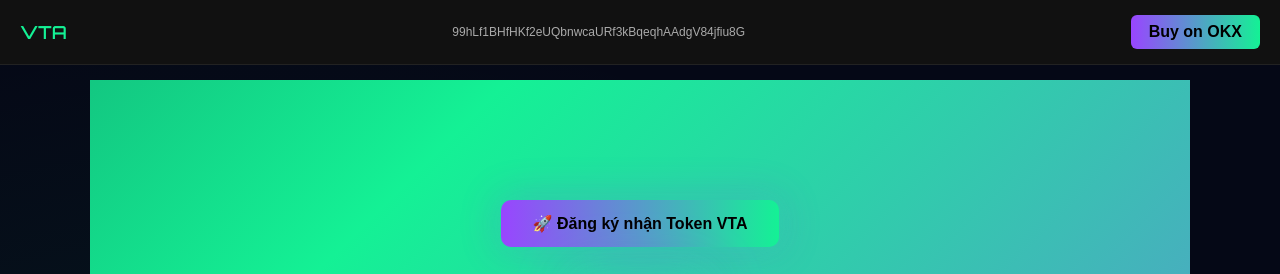
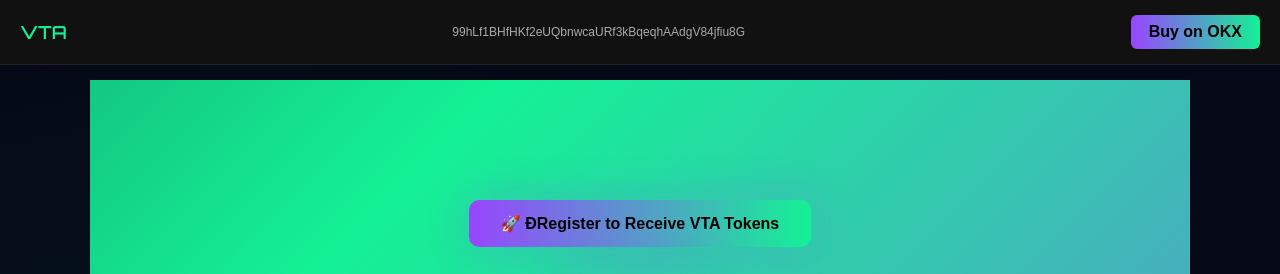
Before and after one commit to vieteratoken-sys/VTA, a plain HTML site: page index.html in a window 1280 px wide. Shown: the top 274 px of the page. Drawn offline with Linux system fonts and the light colour scheme; grey boxes are pictures that could not be loaded.

Commit message:
Update index.html

```diff
--- a/index.html
+++ b/index.html
@@ -215,7 +215,7 @@
 <a href="https://forms.zohopublic.com/cskhjeddi1/form/ContactUs/formperma/pVlRnEfY_m9hqgf26dfJNPS7DdAyjuxjdRbHlN0NMX4"
    target="_blank"
    class="airdrop-btn">
-🚀 Đăng ký nhận Token VTA
+🚀 ĐRegister to Receive VTA Tokens
 </a>
 <img src="https://d2eioyamun8mp1.cloudfront.net/images/1771755301928_aO5L52KPWO.png"
 class="hero-logo"
```
